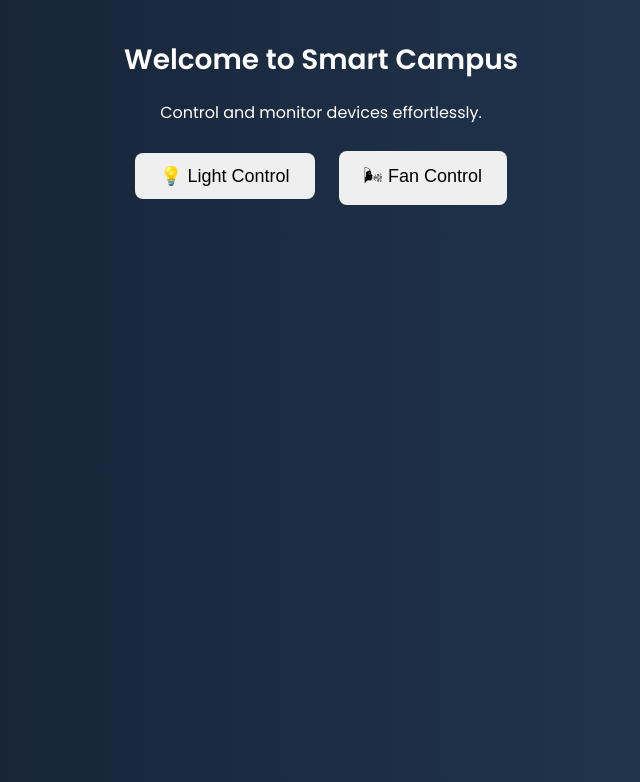
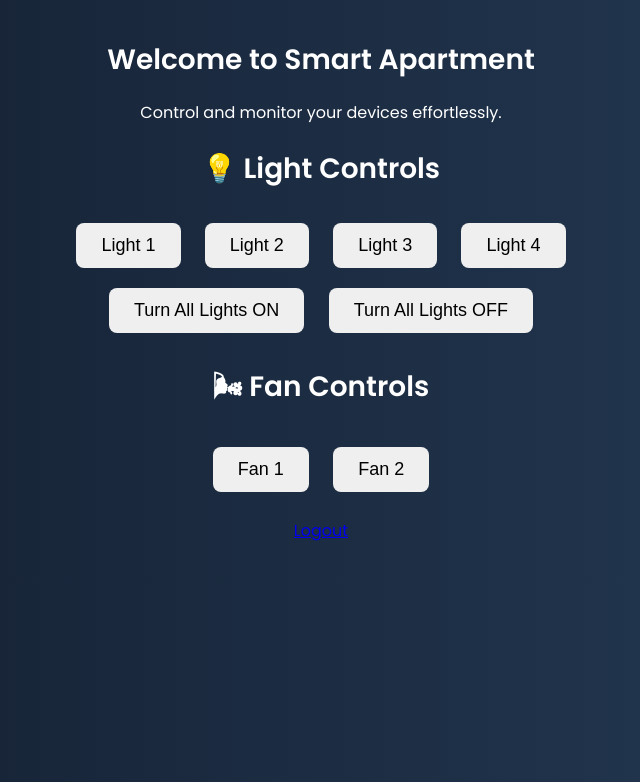
Before and after one commit to Haruto69/Smart-appliance, a Flask app: template templates/welcome.html in a window 1280 px wide. Shown: the top 782 px of the page, without its empty margins (319-959 px from the left). Run offline with Flask 3, Linux system fonts and the light colour scheme; the template is opened without the code that fills it, so the values that code supplies are empty.

Commit message:
Add files via upload

```diff
--- a/templates/off.html
+++ b/templates/off.html
@@ -2,6 +2,7 @@
 <html>
 <head>
     <title>LED OFF</title>
+    <link href="https://fonts.googleapis.com/css2?family=Poppins&display=swap" rel="stylesheet">
     <link rel="stylesheet" type="text/css" href="{{ url_for('static', filename='styles.css') }}">
 </head>
 <body>
--- a/templates/on.html
+++ b/templates/on.html
@@ -2,6 +2,7 @@
 <html>
 <head>
     <title>LED ON</title>
+    <link href="https://fonts.googleapis.com/css2?family=Poppins&display=swap" rel="stylesheet">
     <link rel="stylesheet" type="text/css" href="{{ url_for('static', filename='styles.css') }}">
 </head>
 <body>
--- a/templates/welcome.html
+++ b/templates/welcome.html
@@ -3,21 +3,52 @@
 <head>
     <meta charset="UTF-8">
     <meta name="viewport" content="width=device-width, initial-scale=1.0">
-    <title>Welcome to Smart Campus</title>
+    <title>Welcome to Smart Apartment</title>
     <link rel="stylesheet" href="{{ url_for('static', filename='styles.css') }}">
     <link href="https://fonts.googleapis.com/css2?family=Poppins:wght@300;400;600&display=swap" rel="stylesheet">
 </head>
 <body>
 
     <div class="container">
-        <h1>Welcome to Smart Campus</h1>
-        <p class="subtext">Control and monitor devices effortlessly.</p>
+        <h1>Welcome to Smart Apartment</h1>
+        <p class="subtext">Control and monitor your devices effortlessly.</p>
 
         <div class="button-container">
-            <a href="{{ url_for('light_control') }}"><button class="device-btn">💡 Light Control</button></a>
-            <a href="{{ url_for('fan_control') }}"><button class="device-btn">🌬 Fan Control</button></a>
+            <h2>💡 Light Controls</h2>
+            <div class="device-grid">
+                <a href="{{ url_for('control_device', device='light_1') }}"><button class="device-btn">Light 1</button></a>
+                <a href="{{ url_for('control_device', device='light_2') }}"><button class="device-btn">Light 2</button></a>
+                <a href="{{ url_for('control_device', device='light_3') }}"><button class="device-btn">Light 3</button></a>
+                <a href="{{ url_for('control_device', device='light_4') }}"><button class="device-btn">Light 4</button></a>
+            </div>
+
+            <!-- Master Light Switch -->
+            <div class="master-control">
+                <button class="device-btn master-btn" onclick="toggleAllLights('on')">Turn All Lights ON</button>
+                <button class="device-btn master-btn" onclick="toggleAllLights('off')">Turn All Lights OFF</button>
+            </div>
+
+            <h2>🌬 Fan Controls</h2>
+            <div class="device-grid">
+                <a href="{{ url_for('control_device', device='fan_1') }}"><button class="device-btn">Fan 1</button></a>
+                <a href="{{ url_for('control_device', device='fan_2') }}"><button class="device-btn">Fan 2</button></a>
+            </div>
         </div>
+
+        <p><a href="{{ url_for('logout') }}">Logout</a></p>
     </div>
+
+    <script>
+        function toggleAllLights(state) {
+            fetch("/control/all_lights/" + state, {
+                method: "POST",
+                headers: { "Content-Type": "application/json" }
+            })
+            .then(response => response.json())
+            .then(data => console.log(data))
+            .catch(error => console.error("Error:", error));
+        }
+    </script>
 
 </body>
 </html>
```
Also changed, not shown: templates/device.html (added, +51 -0 lines), templates/login.html (line endings or trailing spaces).
